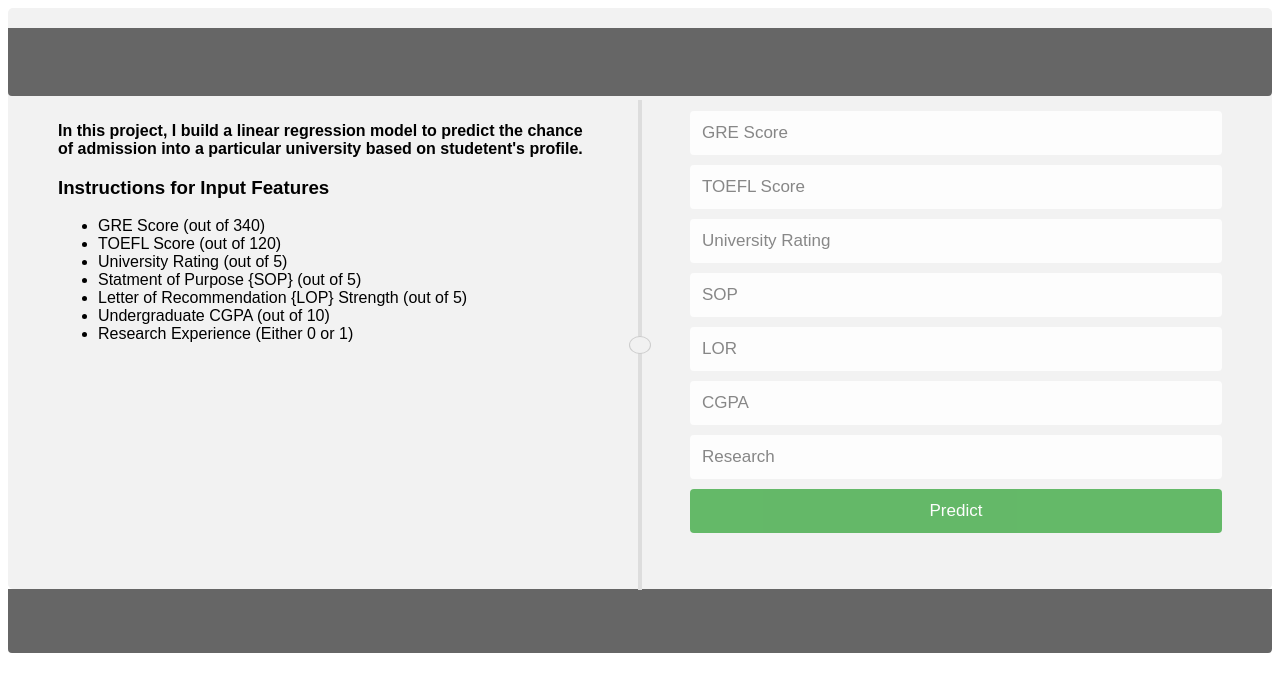
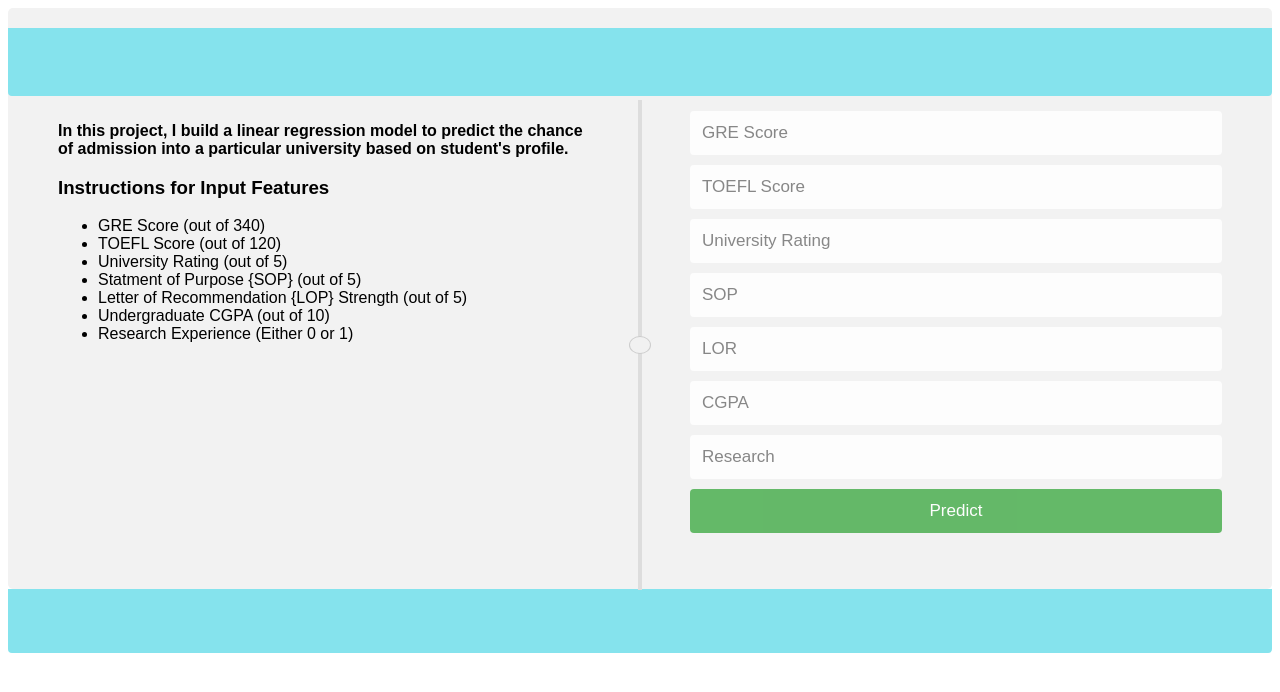
Before and after one commit to RishabhSinghla/admission, a Flask app: page / in a window 1280 px wide. Shown: the top 692 px of the page. Run offline with Flask 2, Linux system fonts and the light colour scheme; parts of the project's set-up code (start-up, migrations or seed data) failed here and were passed over.

Commit message:
Update index.html

```diff
--- a/templates/index.html
+++ b/templates/index.html
@@ -108,7 +108,7 @@ input[type=submit]:hover {
 /* bottom container */
 .bottom-container {
   text-align: center;
-  background-color: #666;
+  background-color: #85e3ed;
   border-radius: 0px 0px 4px 4px;
 }
 
@@ -135,13 +135,13 @@ input[type=submit]:hover {
 <div class="container">
   <form action="{{url_for('predict')}}" method="post">
     <div class="row">
-      <marquee class="bottom-container"><h2>Graduate Admission Prediction using Linear Regression</h2></marquee>
+      <marquee class="bottom-container"><h2>Graduate Admission Prediction Created And Managed By Rishabh Singhla</h2></marquee>
       <div class="vl">
         <span class="vl-innertext"></span>
       </div>
 
       <div class="col">
-	  <p><b>In this project, I build a linear regression model to predict the chance of admission into a particular university based on studetent's profile.</p></b>
+	  <p><b>In this project, I build a linear regression model to predict the chance of admission into a particular university based on student's profile.</p></b>
 	  <h3>Instructions for Input Features</h3>
       <ul>
 			<li>GRE Score (out of 340)</li>
@@ -179,7 +179,7 @@ input[type=submit]:hover {
 
 <div class="bottom-container">
   <div class="row">
-    <marquee><h3>Model Developed and Deployed by: Khair Muhammad</h3></marquee>
+    <marquee><h3>Made with Love By: Rishabh Singhla</h3></marquee>
   </div>
 </div>
 
```
